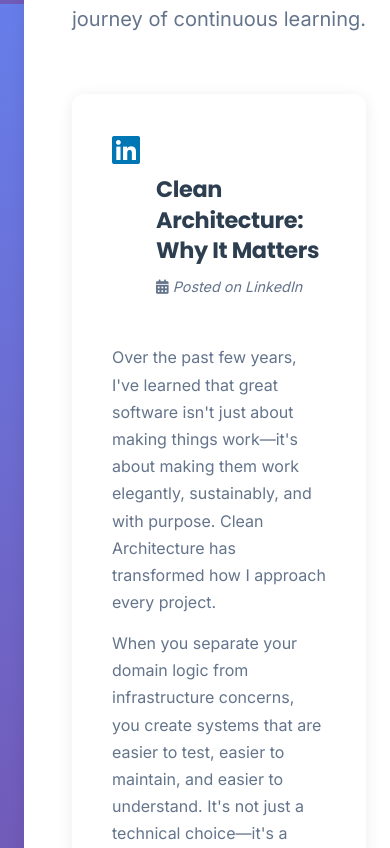
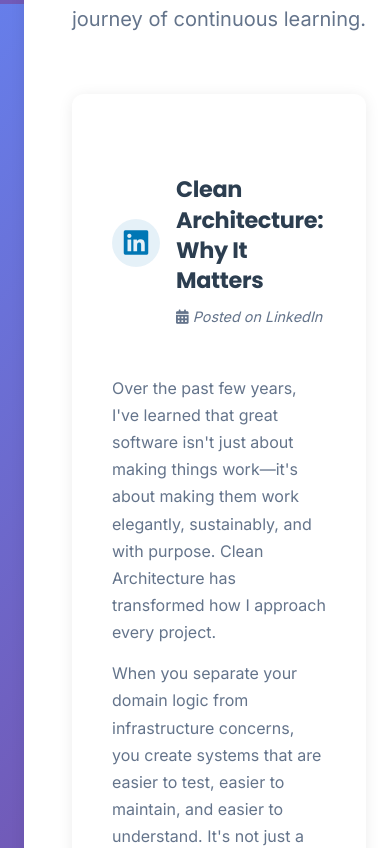
Before and after one commit to psparmeet14/psparmeet14.github.io, a React (Vite) app: page /posts in a window 390 px wide. Shown: the part 840-1688 px from the top of the page. Built offline with nearby package versions, Linux system fonts and the light colour scheme.

Commit message:
feat: Fix layout on Posts page to align LinkedIn icon and title on the same line with responsive design enhancements

```diff
--- a/src/assets/style.css
+++ b/src/assets/style.css
@@ -1184,6 +1184,41 @@ footer a:hover {
     text-decoration: none;
 }
 
+/* ===== Posts Page Specific Styles ===== */
+.post-card-header {
+    display: flex;
+    align-items: center;
+    gap: 1rem;
+    flex-wrap: nowrap;
+}
+
+.post-card-icon {
+    display: inline-flex;
+    align-items: center;
+    justify-content: center;
+    width: 48px;
+    height: 48px;
+    border-radius: 50%;
+    background: rgba(0, 119, 181, 0.1);
+    flex-shrink: 0;
+}
+
+.post-card-icon i {
+    font-size: 1.75rem;
+    color: #0077b5;
+    line-height: 1;
+}
+
+.post-card-heading {
+    flex: 1 1 auto;
+    min-width: 0;
+}
+
+.post-card-heading .card-title {
+    word-wrap: break-word;
+    overflow-wrap: break-word;
+}
+
 /* ===== Loading Animation ===== */
 @keyframes fadeIn {
     from { opacity: 0; }
--- a/src/pages/Posts.jsx
+++ b/src/pages/Posts.jsx
@@ -85,9 +85,11 @@ const Posts = () => {
             <div className="col-lg-12" key={title}>
               <div className="card">
                 <div className="card-body">
-                  <div className="d-flex align-items-start mb-3">
-                    <i className="fab fa-linkedin fa-2x me-3" style={{ color: '#0077b5' }}></i>
-                    <div className="flex-grow-1">
+                  <div className="post-card-header mb-3">
+                    <span className="post-card-icon">
+                      <i className="fab fa-linkedin"></i>
+                    </span>
+                    <div className="post-card-heading">
                       <h3 className="card-title mb-1">{title}</h3>
                       <p className="card-date">
                         <i className="fas fa-calendar-alt"></i>
```
Also changed, not shown: 1 other file (tests, documents, lock files or other folders).
